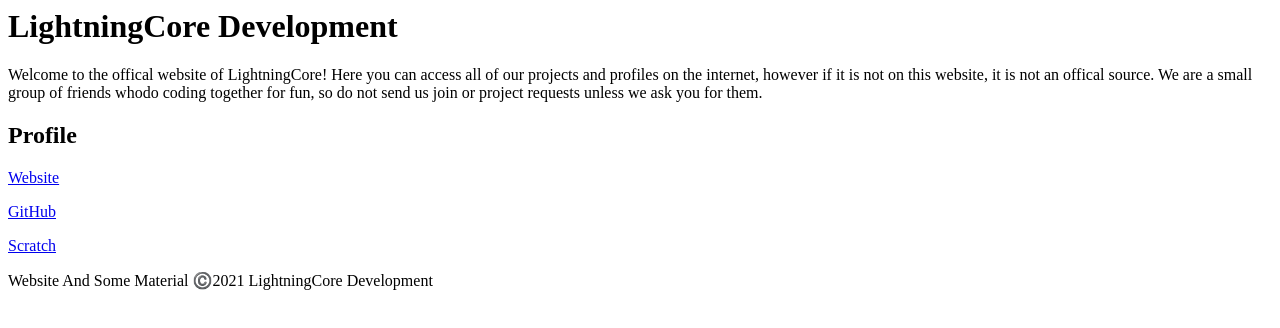
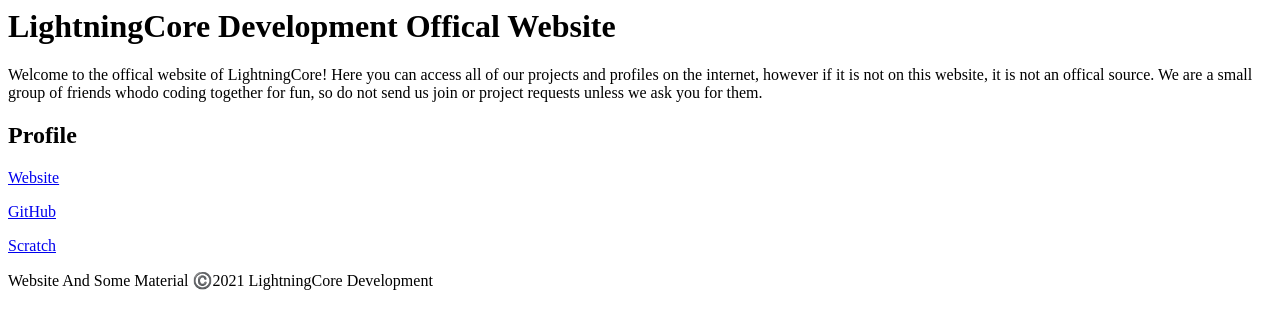
Before and after one commit to LightningCoreDev/lightningcoredev.github.io, a plain HTML site: page index.html in a window 1280 px wide. Drawn offline with Linux system fonts and the light colour scheme.

Commit message:
Update index.html

```diff
--- a/index.html
+++ b/index.html
@@ -2,7 +2,7 @@
   <title>LightningCore</title>
 </head>
 <body>
-  <h1> LightningCore Development </h1>
+  <h1> LightningCore Development Offical Website </h1>
   <p>
     Welcome to the offical website of LightningCore! Here you can access all of our projects and profiles on the internet, however if it is not on this website,
     it is not an offical source. We are a small group of friends whodo coding together for fun, so do not send us join or project requests unless we ask you for
```
